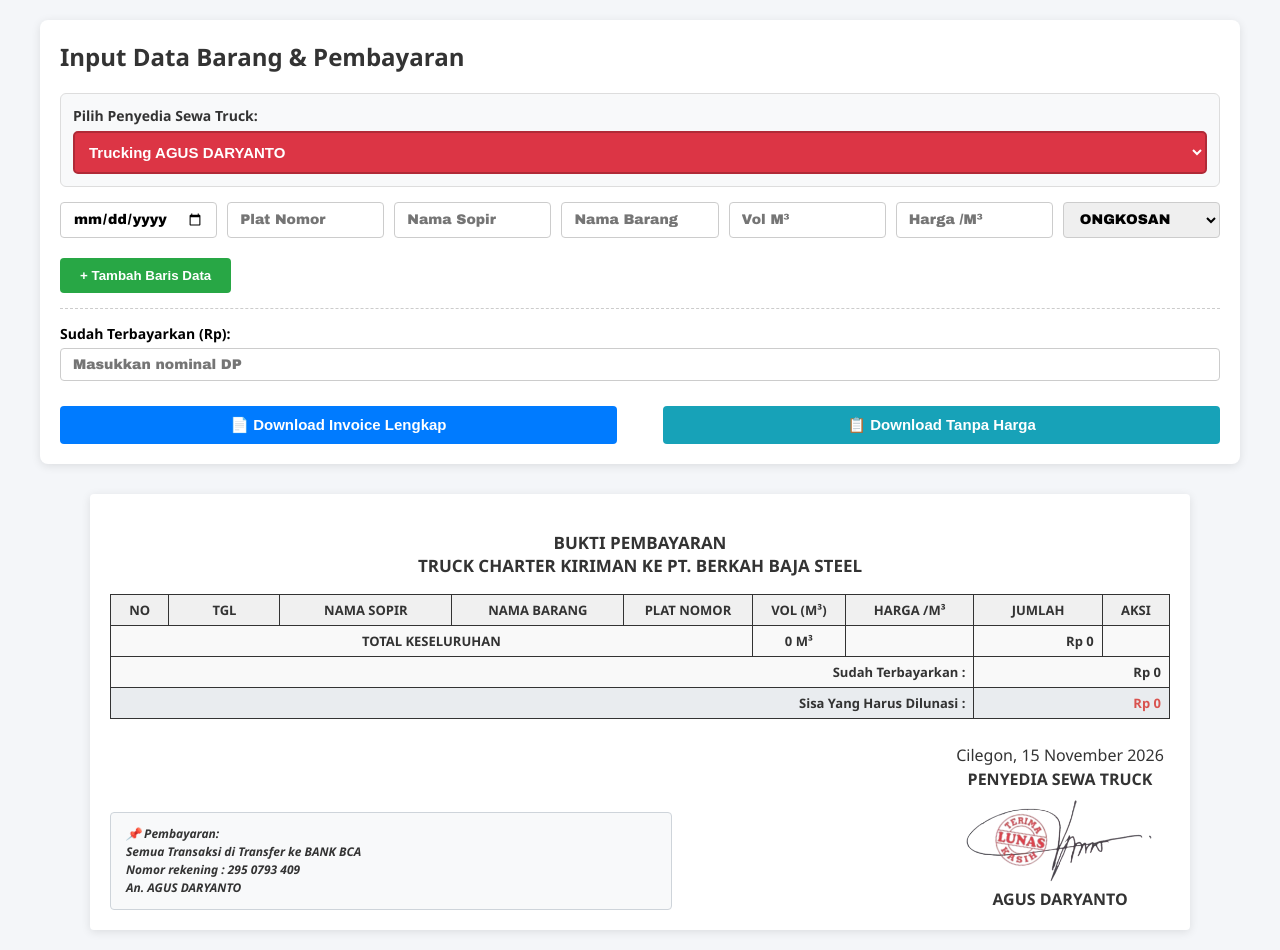
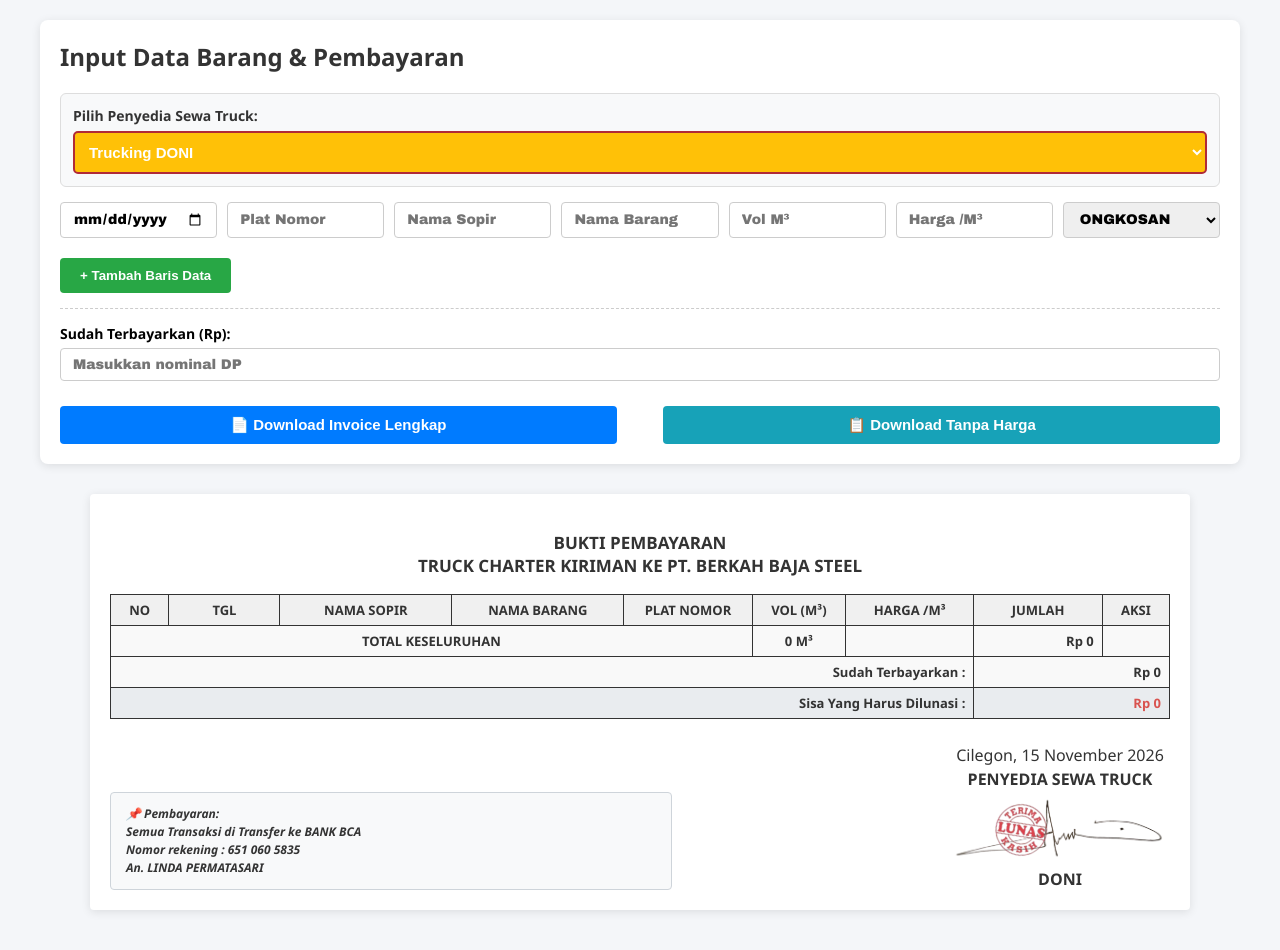
Before and after one commit to yefryZA/PT.-BERKAH-BAJA-STEEL, a plain HTML site: page Trucking.html in a window 1280 px wide. Drawn offline with Linux system fonts and the light colour scheme.

Commit message:
Update Trucking.html

```diff
--- a/Trucking.html
+++ b/Trucking.html
@@ -208,6 +208,7 @@
                 Pilih Penyedia Sewa Truck:
             </label>
             <select id="selectPenyedia" class="select-penyedia" onchange="gantiPenyedia()">
+                <option value="DONI" class="option-DONI">Trucking DONI</option>
                 <option value="AGUS" class="option-AGUS">Trucking AGUS DARYANTO</option>
                 <option value="MISJAYA" class="option-MISJAYA">Trucking MISJAYA</option>
                 </select>
@@ -347,6 +348,17 @@
             ttdImg: "ttd.misjaya.png",
             filePrefix: "Invoice Herman",
             bgColor: "#198754", // hijau
+            textColor: "#ffffff",
+            borderColor: "#b02a37"
+        },
+            DONI: {
+            bank: "BANK BCA",
+            norek: "651 060 5835",
+            nama: "LINDA PERMATASARI",
+            namaTTD: "DONI",
+            ttdImg: "ttd.misjaya.png",
+            filePrefix: "Invoice Herman",
+            bgColor: "#ffc107", // kuning
             textColor: "#ffffff",
             borderColor: "#b02a37"
         },
```
